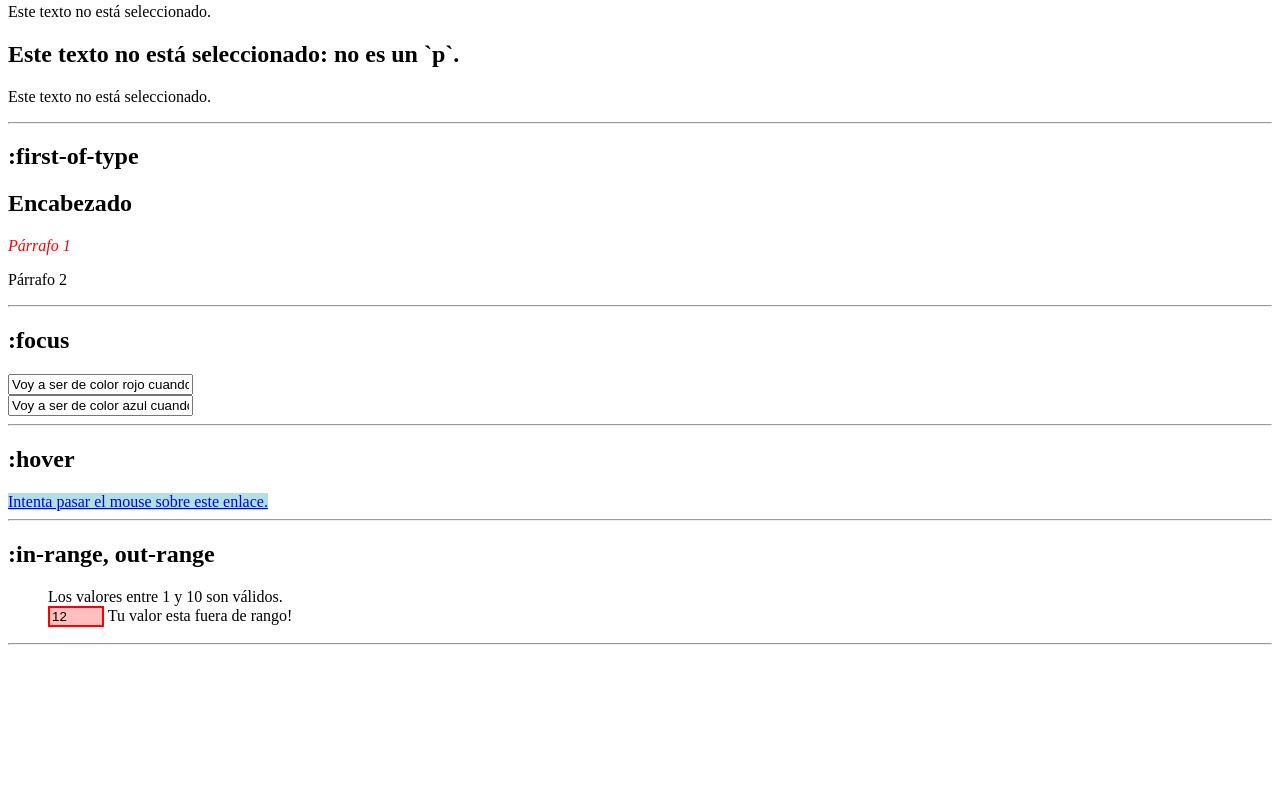
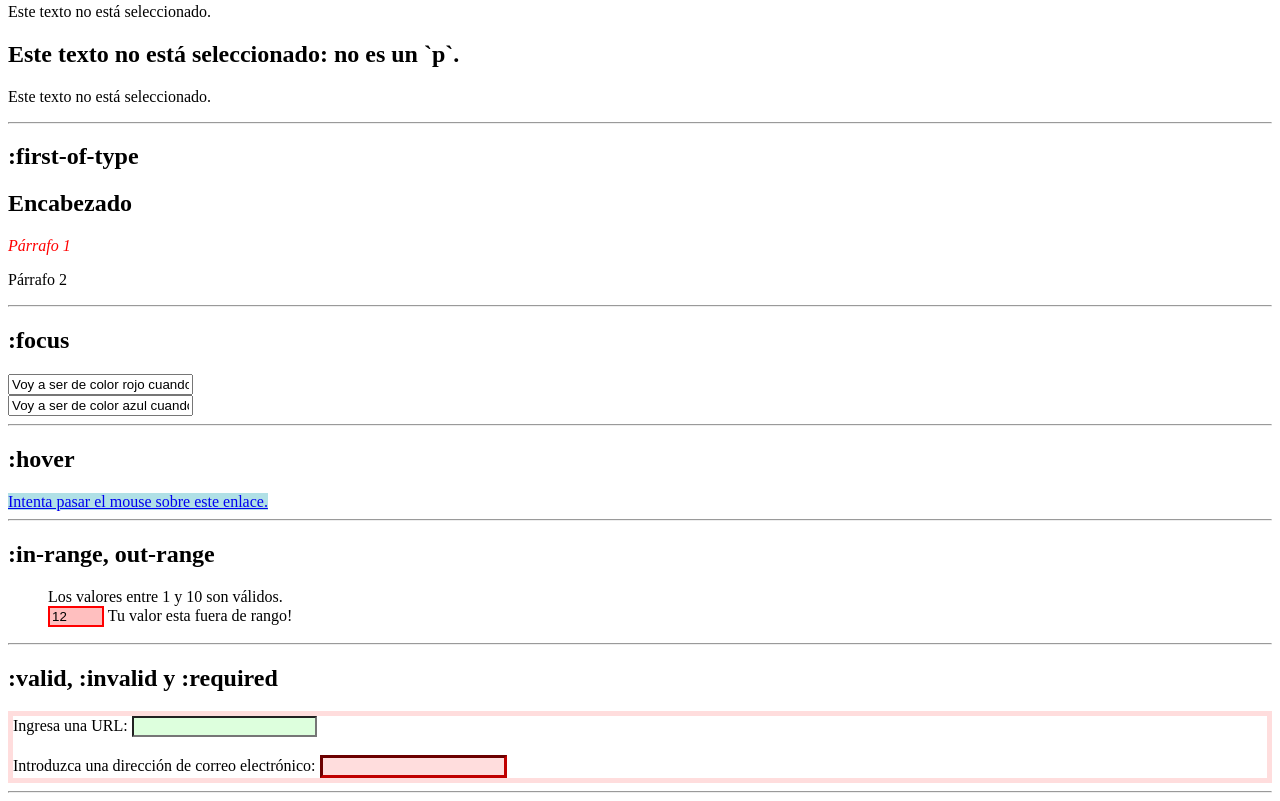
Before and after one commit to FROSTYLAN/Deprecates-Notes, a plain HTML site: page 01-FrontendDeveloper/06-pseudoclases.html in a window 1280 px wide. Shown: the part 840-1641 px from the top of the page. Before the commit the page ends 1493 px from the top, so only its background shows below. Drawn offline with Linux system fonts and the light colour scheme.

Commit message:
fronted developer - pseudoclases :Valid, :invalid y :required

```diff
--- a/01-FrontendDeveloper/06-pseudoclases.html
+++ b/01-FrontendDeveloper/06-pseudoclases.html
@@ -279,5 +279,44 @@
       </style>
     </section>
     <hr />
+
+    <!-- :valid. :invalid :required -->
+    <section>
+      <h2>:valid, :invalid y :required</h2>
+      <div class="valid-invalid-required">
+        <form>
+          <label for="url_input">Ingresa una URL:</label>
+          <input type="url" id="url_input" />
+          <br />
+          <br />
+          <label for="email_input"
+            >Introduzca una dirección de correo electrónico:</label
+          >
+          <input type="email" id="email_input" required />
+        </form>
+      </div>
+      <style>
+        .valid-invalid-required input:invalid {
+          background-color: #ffdddd;
+        }
+        .valid-invalid-required form:invalid {
+          border: 5px solid #ffdddd;
+        }
+        .valid-invalid-required input:valid {
+          background-color: #ddffdd;
+        }
+        .valid-invalid-required form:valid {
+          border: 5px solid #ddffdd;
+        }
+        .valid-invalid-required input:required {
+          border-color: #800000;
+          border-width: 3px;
+        }
+        .valid-invalid-required input:required:invalid {
+          border-color: #c00000;
+        }
+      </style>
+    </section>
+    <hr />
   </body>
 </html>
```
